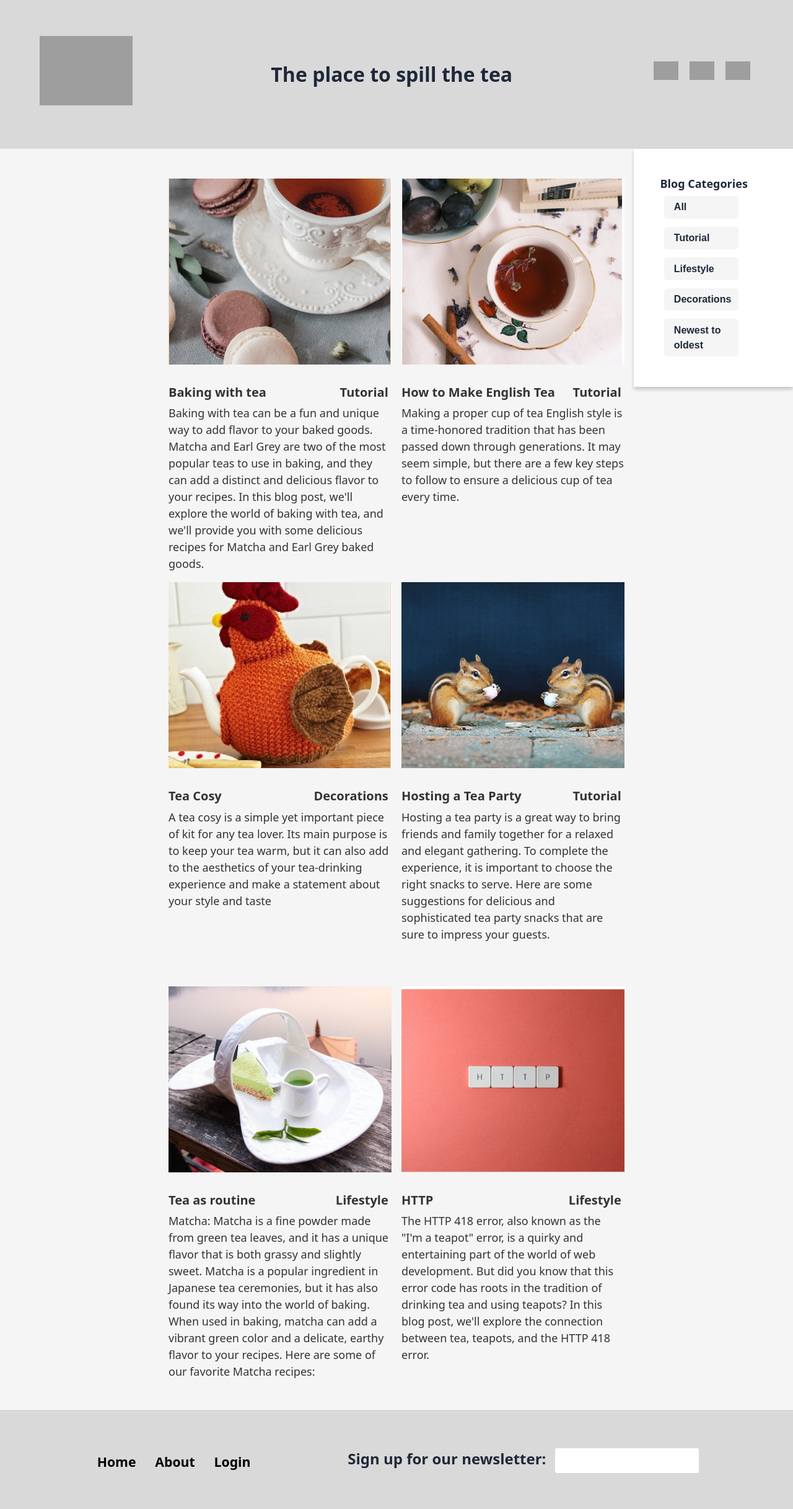
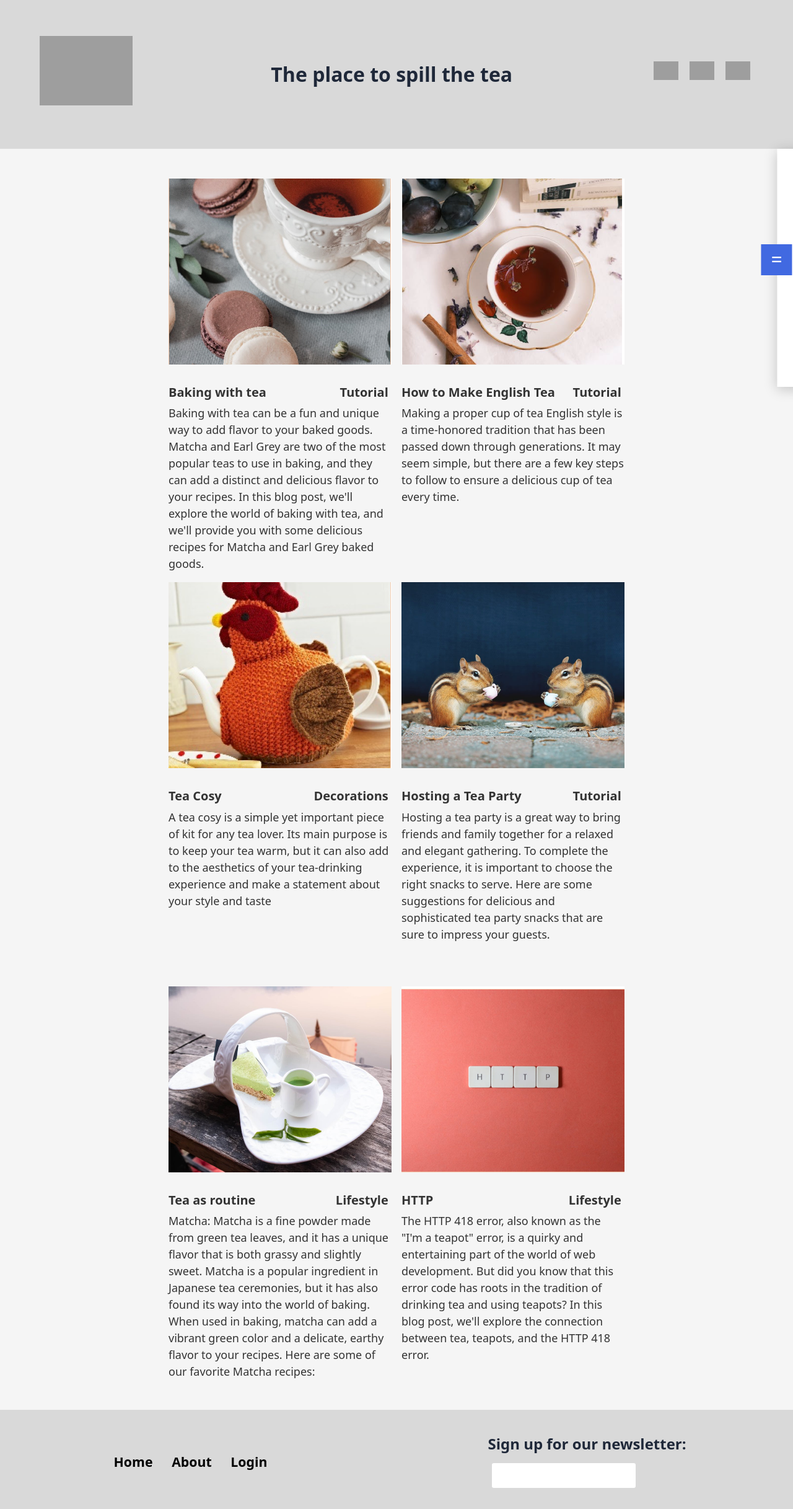
Before and after one commit to rogerb5/winter2023-cscd378-blog-final, a PHP site: page / in a window 1280 px wide. Shown: the whole page at 62% size. Run offline with PHP 8.4, Linux system fonts and the light colour scheme; grey boxes are pictures that could not be loaded.

Commit message:
improve aside toggle behavior

```diff
--- a/css/style.css
+++ b/css/style.css
@@ -95,13 +95,33 @@ main aside {
     right: 0%;
     padding: 1.333rem;
     transition: transform 300ms ease;
-    transform: translate(0px);
-    background-color: white;
-    box-shadow: 0px 4px 6px 0 hsla(0, 0%, 0%, 0.2);
+    transform: translate(90%);
+    background-color: var(--blog-secondary-text-color);
+    box-shadow: 0px 4px 20px 0 hsla(0, 0%, 0%, 0.2);
+}
+
+main aside:hover {
+    cursor: pointer;
 }
 
 main aside.active {
-    transform: translate(100%);
+    transform: translate(0%);
+}
+
+main aside article {
+    position: absolute;
+    top: 40%;
+    left: -10%;
+    height: 50px;
+    width: 50px;
+    text-align: center;
+    color: white;
+    background-color: royalblue;
+    transition: background-color 300ms ease-in-out;
+}
+
+main aside article:hover {
+    background-color: rgb(52, 86, 157);
 }
 
 /* MAIN Aside Div *************************/
@@ -111,7 +131,7 @@ main aside div {
     justify-content: space-around;
     align-items: flex-start;
     padding: 1.333rem;
-    background-color: white;
+    background-color: var(--blog-secondary-text-color);
 }
 
 main aside div p.button-p {
@@ -140,9 +160,21 @@ button.sort:hover {
     cursor: pointer;
 }
 
-button.close {
-    background-color: rgb(221, 122, 122);
+/* Close button Styling */
+a.close {
+    background-color: rgb(227, 169, 169);
     text-align: center;
+    margin: 0.4rem;
+    font-size: 16px;
+    padding: 0.2rem 1rem 0.2rem 1rem;
+    font-weight: bold;
+    border-radius: 5px;
+    width: 70%;
+    color: #1f2839;
+}
+
+a.close:hover {
+    cursor: pointer;
 }
 
 /* Section Blog Grid Styling *****************************/
@@ -259,7 +291,7 @@ footer {
     background-color: var(--blog-primary-color);
     min-height: 160px;
     display: flex;
-    justify-content: space-evenly;
+    justify-content: space-around;
     align-items: center;
 }
 
@@ -268,10 +300,6 @@ footer a.f-link {
     color: black;
     font-weight: bolder;
     margin: 0.7rem;
-}
-
-.newsletter {
-    color: b, acm;
 }
 
 /* Add MOBILE SCREEN MEDIA QUERIES */
--- a/index.html
+++ b/index.html
@@ -37,6 +37,7 @@
                 <button data-filter="category-c" class="btn">Decorations</button>
                 <button class="sort"><span></span></button>
             </div>
+            <article class="a-close">=</article>
         </aside>
 
         <section class="blog-grid">
@@ -129,7 +130,7 @@
             <a href="login.html" class="f-link">Login</a>
         </section>
         <form>
-            <label for="newsletter" class="newsletter">Sign up for our newsletter:</label>
+            <p><label for="newsletter" class="newsletter">Sign up for our newsletter:</label></p>
             <input type="text" id="newsletter" name="" />
         </form>
     </footer>
--- a/js/app.js
+++ b/js/app.js
@@ -6,8 +6,15 @@ const sortBtn = document.querySelector("button.sort");
 const spanTag = document.querySelector("span");
 const hamburgerMenu = document.querySelector('.hamburger');
 const asideMenu = document.querySelector("main aside");
+const asideCloseBtn = document.querySelector("article.a-close");
 
+// toggle asidemenu on hamburger menu click
 hamburgerMenu.addEventListener('click', () => {
+    asideMenu.classList.toggle('active');
+})
+
+// toggle asidemenu on aside hamburger menu click
+asideCloseBtn.addEventListener("click", () => {
     asideMenu.classList.toggle('active');
 })
 
```
